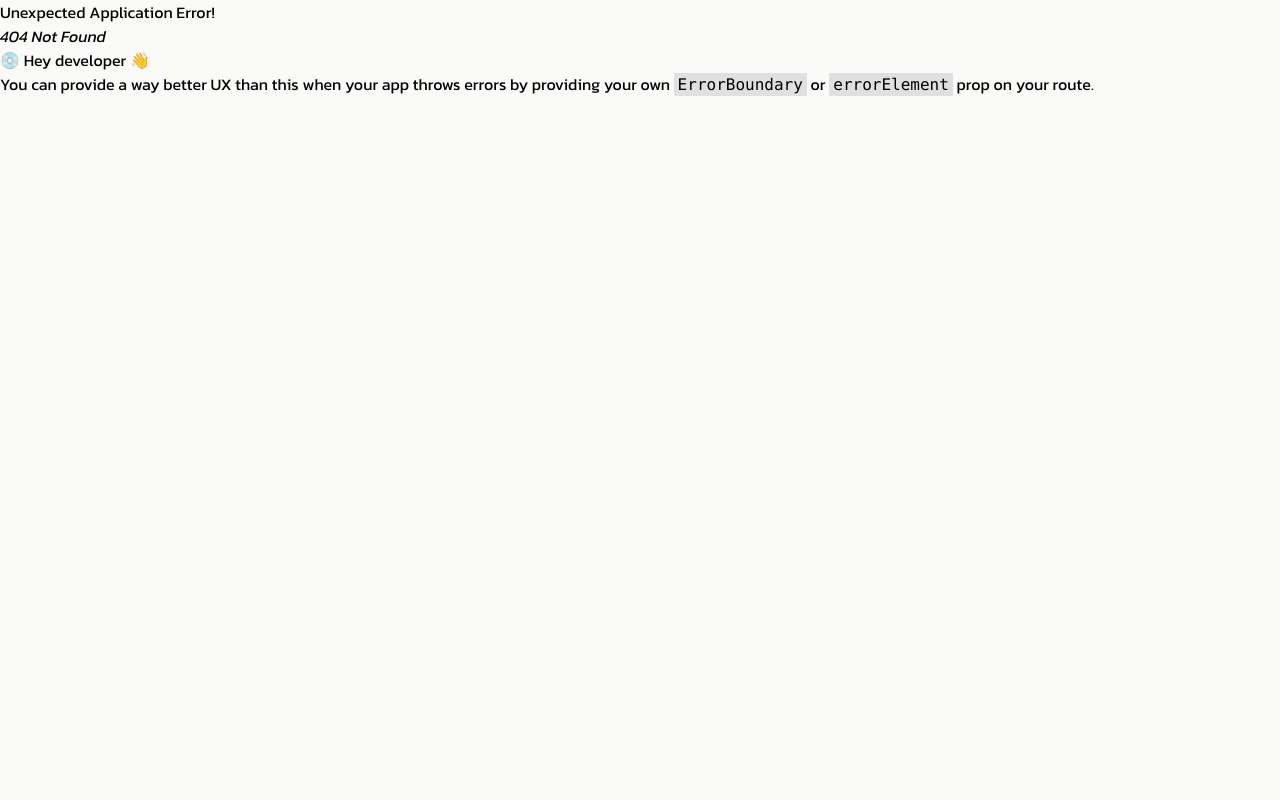
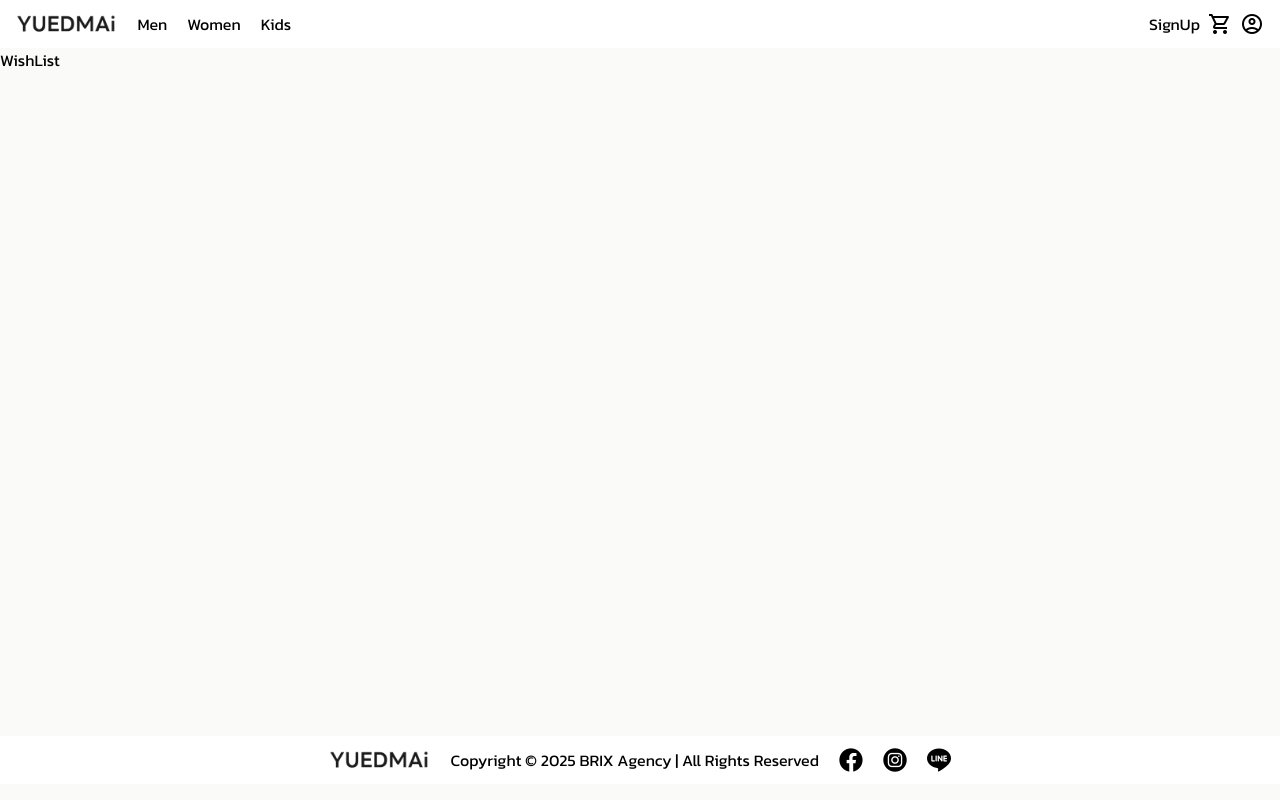
Before and after one commit to Chinnawat-TT/Person-project-frontend, a React (Vite) app: page /wishlist in a window 1280 px wide. Before the commit this address had no page. Built offline with nearby package versions, Linux system fonts and the light colour scheme.

Commit message:
css catogory and wishlist page

```diff
--- a/src/layout/Header.jsx
+++ b/src/layout/Header.jsx
@@ -1,10 +1,11 @@
-import { Link } from "react-router-dom";
+import { Link, useLocation } from "react-router-dom";
 import { useAuth } from "../hooks/use-Auth";
 import { useEffect, useState } from "react";
 import axios from "../config/axios";
 
 
 export default function Header() {
+  const location =useLocation()
   const { authUser, logout , notificationCart} = useAuth();
   // const [noti, setNoti]=useState(false)
 
@@ -21,6 +22,9 @@ export default function Header() {
 
   // },[])
  console.log(">>>>>>>>>>>>>>>",authUser)
+ console.log("location <<<<<",location.pathname.split("/")[1])
+
+
 
   return (
     <header className=" flex h-12 gap-5 p-4 justify-between items-center bg-white top-0 ">
@@ -28,9 +32,15 @@ export default function Header() {
         <Link to="/">
           <img className=" h-5" src="../../public/logoneww.png" alt="" />
         </Link>
-        <Link to="/men" className="">Men</Link>
-        <Link to="/women">Women</Link>
-        <Link to="/kids">Kids</Link>
+        <Link to="/men">
+          <span  className={`  hover:underline hover:underline-offset-4 hover:decoration-4 ${location.pathname.split("/")[1] === "men" ? "underline decoration-4 underline-offset-4" : ""}`}>Men</span>
+          </Link>
+        <Link to="/women">
+          <span className={`  hover:underline hover:underline-offset-4 hover:decoration-4 ${location.pathname.split("/")[1] === "women" ? "underline decoration-4 underline-offset-4" : ""}`}>Women</span>
+          </Link>
+        <Link to="/kids">
+          <span className={`  hover:underline hover:underline-offset-4 hover:decoration-4 ${location.pathname.split("/")[1] === "kids" ? "underline decoration-4 underline-offset-4" : ""}`}> Kids</span>
+          </Link>
       </div>
       <div className=" flex justify-center items-center gap-2    ">
         {authUser?.isAdmin ? (
@@ -52,6 +62,11 @@ export default function Header() {
           <Link to="/signup">SignUp</Link>
         )}
 
+        {authUser ? <Link to={"/wishlist"}>
+        <div className="cursor-pointer  flex justify-center items-center">
+        <span className="material-symbols-outlined">favorite</span>
+        </div>
+        </Link> : ""}
 
         <Link to="/cart">
           <div className="cursor-pointer  flex justify-center items-center">
--- /dev/null
+++ b/src/pages/WishList.jsx
@@ -0,0 +1,7 @@
+import React from 'react'
+
+export default function WishList() {
+  return (
+    <div>WishList</div>
+  )
+}
--- a/src/pages/sale/SaleItem.jsx
+++ b/src/pages/sale/SaleItem.jsx
@@ -49,7 +49,7 @@ export default function SaleItem({ show ,addToCart}) {
          </div>
         ))}
       </div> */}
-      <div className=" flex">
+      <div className=" flex" >
       <div className="px-4">
         <div className="w-full p-2 relative flex justify-center">
           <img
@@ -88,7 +88,7 @@ export default function SaleItem({ show ,addToCart}) {
         </div>
 
       </div>
-      <button className=" bg-red-500 p-5 hover:bg-red-400" onClick={handleSubmitForm}>  ADD TO CART </button>
+      <button className=" bg-red-500 p-5 hover:bg-red-400" onClick={handleSubmitForm} >  ADD TO CART </button>
       </div>
       </div>
 
--- a/src/router/Router.jsx
+++ b/src/router/Router.jsx
@@ -18,6 +18,7 @@ import AdminAllproduct from "../pages/admin/AdminAllProduct";
 import AuthContextProvider from "../contexts/AuthContext";
 import CartContextProvider from "../contexts/CartContext";
 import RedirectLogin from "../features/auth/RedirectLogin";
+import WishList from "../pages/WishList";
 
 
 const router = createBrowserRouter([
@@ -50,9 +51,10 @@ const router = createBrowserRouter([
       { path: "/women", element: <WomenPage /> },
       { path: "/kids", element: <KidsPage /> },
       { path: "/profile", element: <ProfilePage /> },
+      { path: "/wishlist" , element : <WishList/>},
       { path: "/men/saleitem/:itemId", element: <SaleCardItem /> },
       { path: "/women/saleitem/:itemId", element: <SaleCardItem /> },
-      {path : "/kids/saleitem/:itemId", element : <SaleCardItem /> }
+      { path: "/kids/saleitem/:itemId", element : <SaleCardItem /> }
     ],
   },
   {
```
